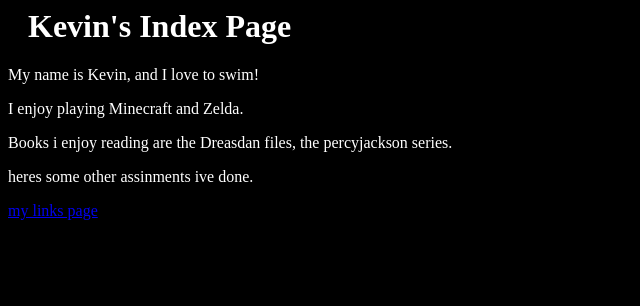
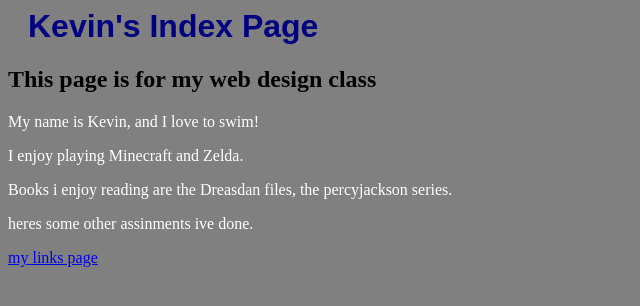
Before and after one commit to kazzocult/stuff, a plain HTML site: page html class/index.html in a window 1280 px wide. Shown: the whole page, without its empty margins (0-640 px from the left). Drawn offline with Linux system fonts and the light colour scheme.

Commit message:
Add files via upload

```diff
--- a/html class/index.html
+++ b/html class/index.html
@@ -5,6 +5,7 @@
 </head>
 <body>
 <h1>Kevin's Index Page</h1>
+<h2>This page is for my web design class</h2>
 <p>My name is Kevin, and I love to swim!</p>
 <p>I enjoy playing Minecraft and Zelda.</p>
 <p> Books i enjoy reading are the Dreasdan files, the percyjackson series.</p>
--- a/html class/kevinStyle.css
+++ b/html class/kevinStyle.css
@@ -1,12 +1,18 @@
 body {
-  background-color: black;
+  background-color: grey;
 }
 
 h1 {
-  color: white;
+  color: navy;
   margin-left: 20px;
+  font-family: Arial, Helvetica, sans-serif;
+}
+
+h2 {
+  font-family: Papyrus,fantasy"
 }
 
 p {
 	color:white;
-}
+	font-family: "Helvetica" Sans-serif;
+	}
```
